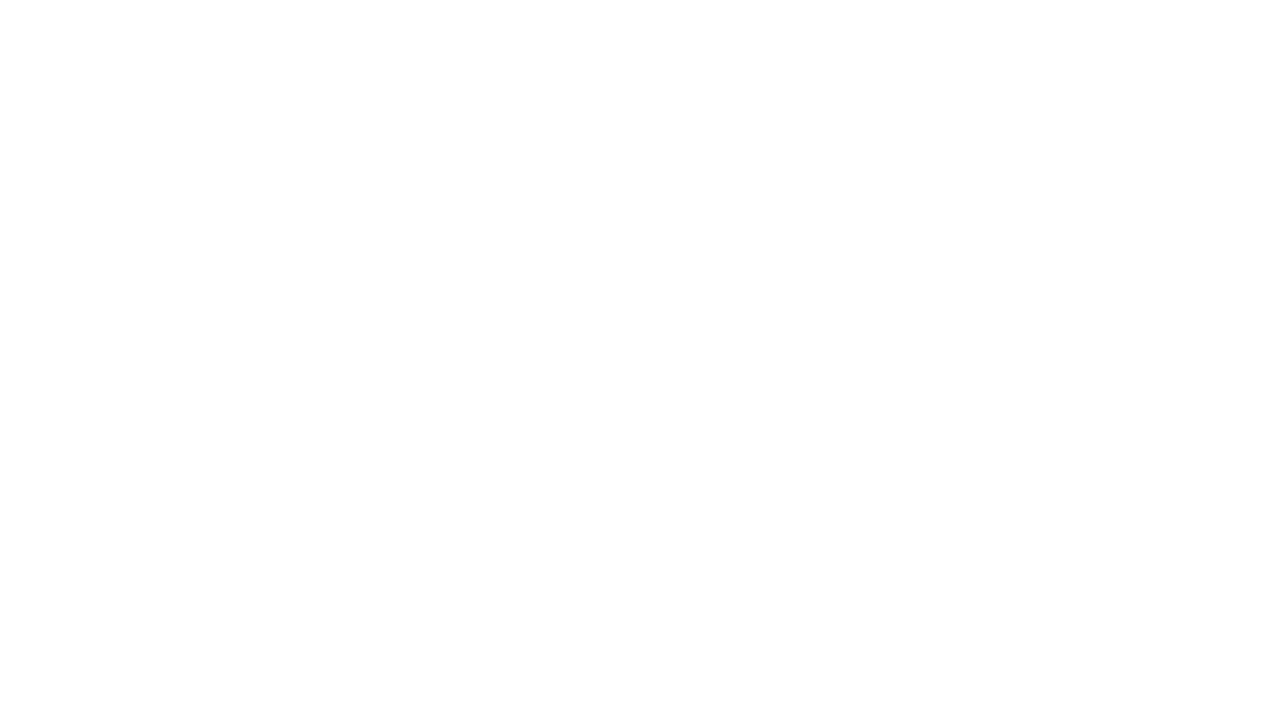
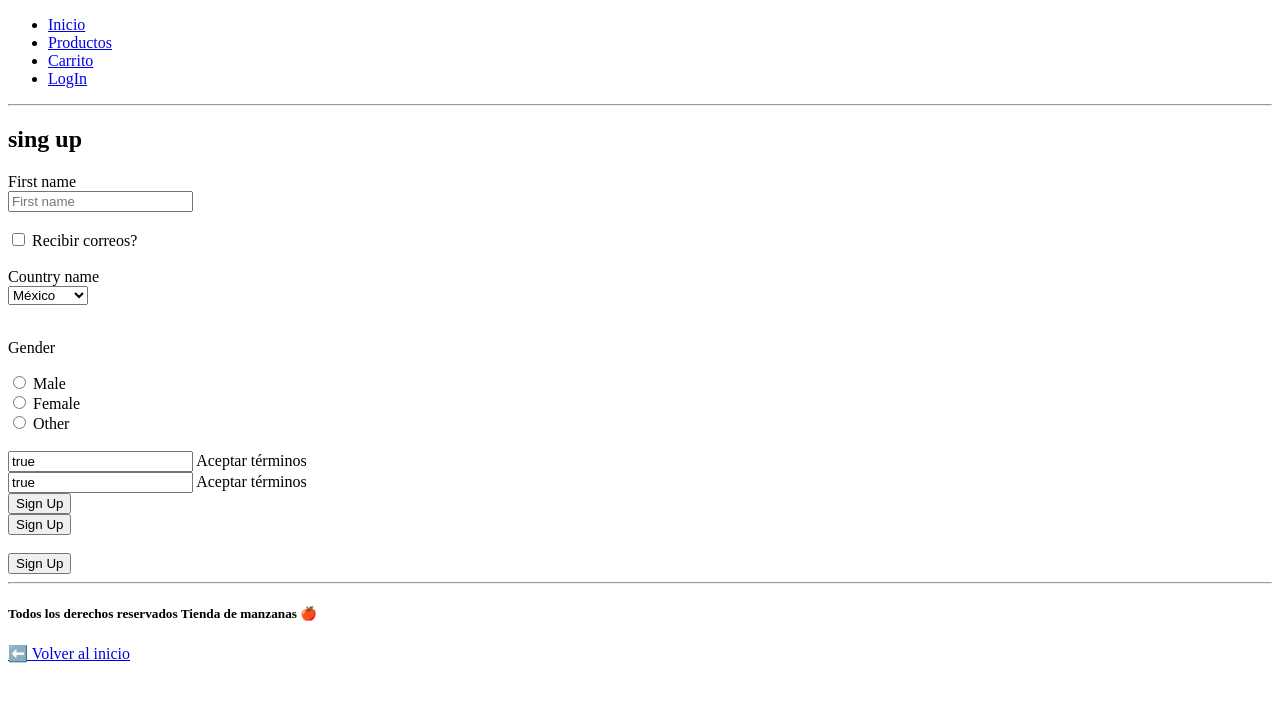
Before and after one commit to Suguss16/Tienda-de-k-merch, a plain HTML site: page pages/registro.html in a window 1280 px wide. Drawn offline with Linux system fonts and the light colour scheme.

Commit message:
segunda version de index

```diff
--- a/pages/registro.html
+++ b/pages/registro.html
@@ -7,6 +7,93 @@
 </head>
 <body>
 
+   <!-- Header -->
+    <header>
+        <nav>
+            <ul>
+                <li>
+                    <a href="../index.html">Inicio</a>
+                </li>
+                <li>
+                    <a href="#">Productos</a>
+                </li>
+                <li>
+                    <a href="#">Carrito</a>
+                </li>
+                <li>
+                    <a href="#">LogIn</a>
+                </li>
+            </ul>
+        </nav>
+</header>
+
+<!-- Contenido principal (main) -->
+<hr>
+<main>
+<!-- aquí va el form-->
+  <h2>sing up</h2>
+  <form>
+    <div>
+        <label for="fname">First name</label>
+        <br>
+        <input type="text" name="fname" id="fname" placeholder="First name">
+    </div>
+    <br> <!-- Salto de línea -->
+    <div>
+        <input type="checkbox" name="recibirCorreos" id="recibirCorreos" value="true">
+        <label for="recibirCorreos">Recibir correos?</label>
+    </div>
+    <br> <!--salto de línea-->
+    <div>
+        <label for="cname">Country name</label>
+        <br>
+        <select name="cname" id="cname">
+            <option value="mx">México</option>
+            <option value="col">Colombia</option>
+            <option value="arg">Argentina</option>
+            <option value="per">Perú</option>
+            <option value="chi">Chile</option>
+        </select>
+    </div>
+    <br>
+    <div>
+        <p>Gender</p>
+        <input type="radio" name="gender" id="gender" value="Male">
+        <label for="male">Male</label>
+        <br>
+        <input type="radio" name="gender" id="female" value="female">
+        <label for="female">Female</label>
+        <br>
+        <input type="radio" name="gender" id="other" value="other">
+        <label for="other">Other</label>
+    </div>
+    <br>
+    <div>
+        <input type="checbox" name="legalPolicy" id="legalPolicy" value="true">
+        <label for="legalPolicy">Aceptar términos</label>
+    </div>
+    <div> <input type="checbox" name="legalPolicy" id="legalPolicy" value="true">
+        <label for="legalPolicy">Aceptar términos</label>
+    </div>
+    <div>
+        <!-- <input type="submit" value="Sign Up"> -->
+        <button type="submit">Sign Up</button>
+    </div>
+    <div>
+        <!-- <input type="submit" value="Sign Up"> -->
+        <button type="submit">Sign Up</button>
+    </div>
+    <br>
+    <!-- <input type="submit" value="Sign Up"> -->
+    <button type="submit">Sign Up</button>
+</div>
+</form>
+</main>
+<hr>
+<!-- Pie de página -->
+<footer>
+<h5>Todos los derechos reservados Tienda de manzanas 🍎</h5>
+</footer>
+<a href="../index.html">⬅️ Volver al inicio</a>
 
 </body>
-</html>
```
